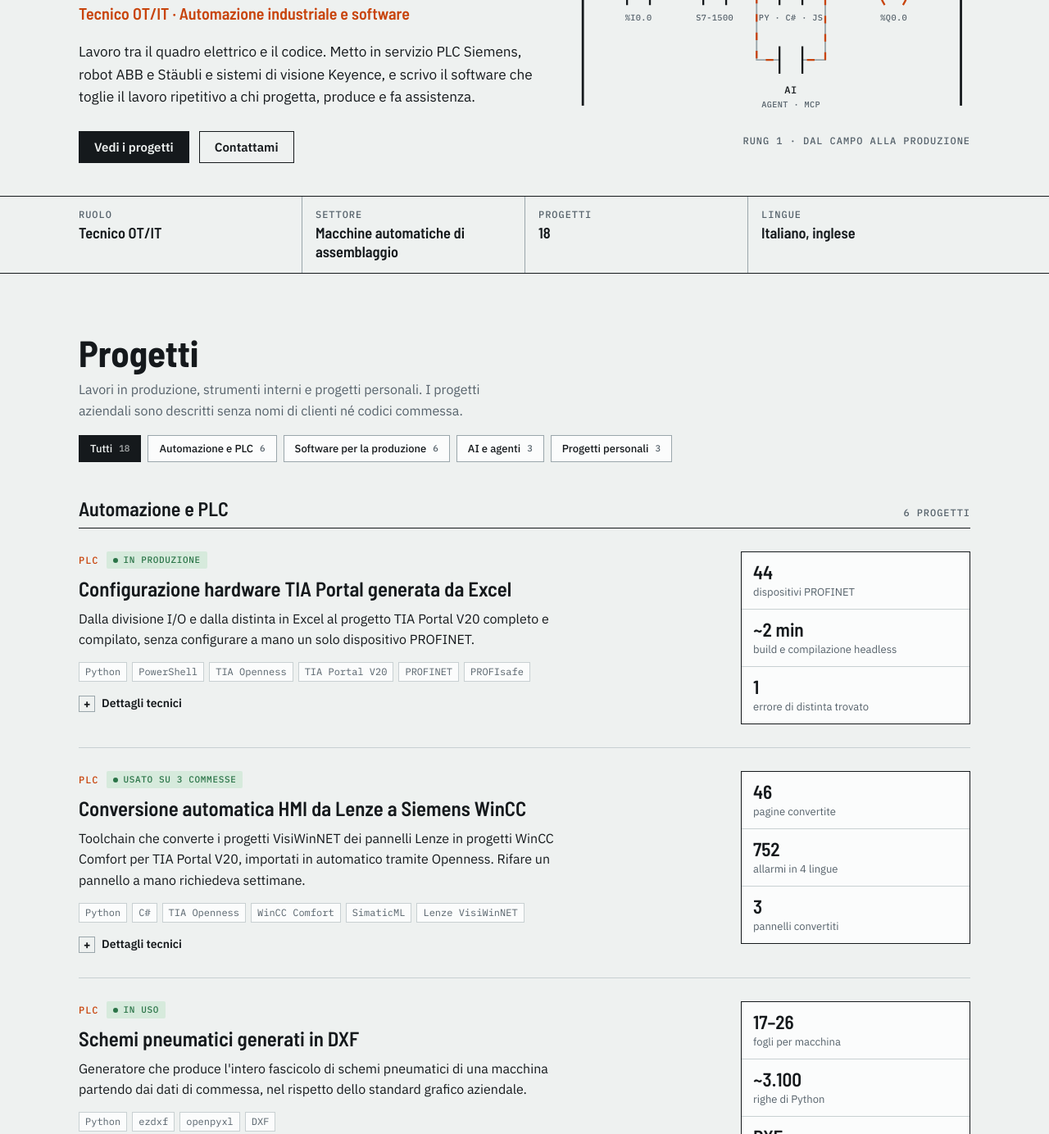
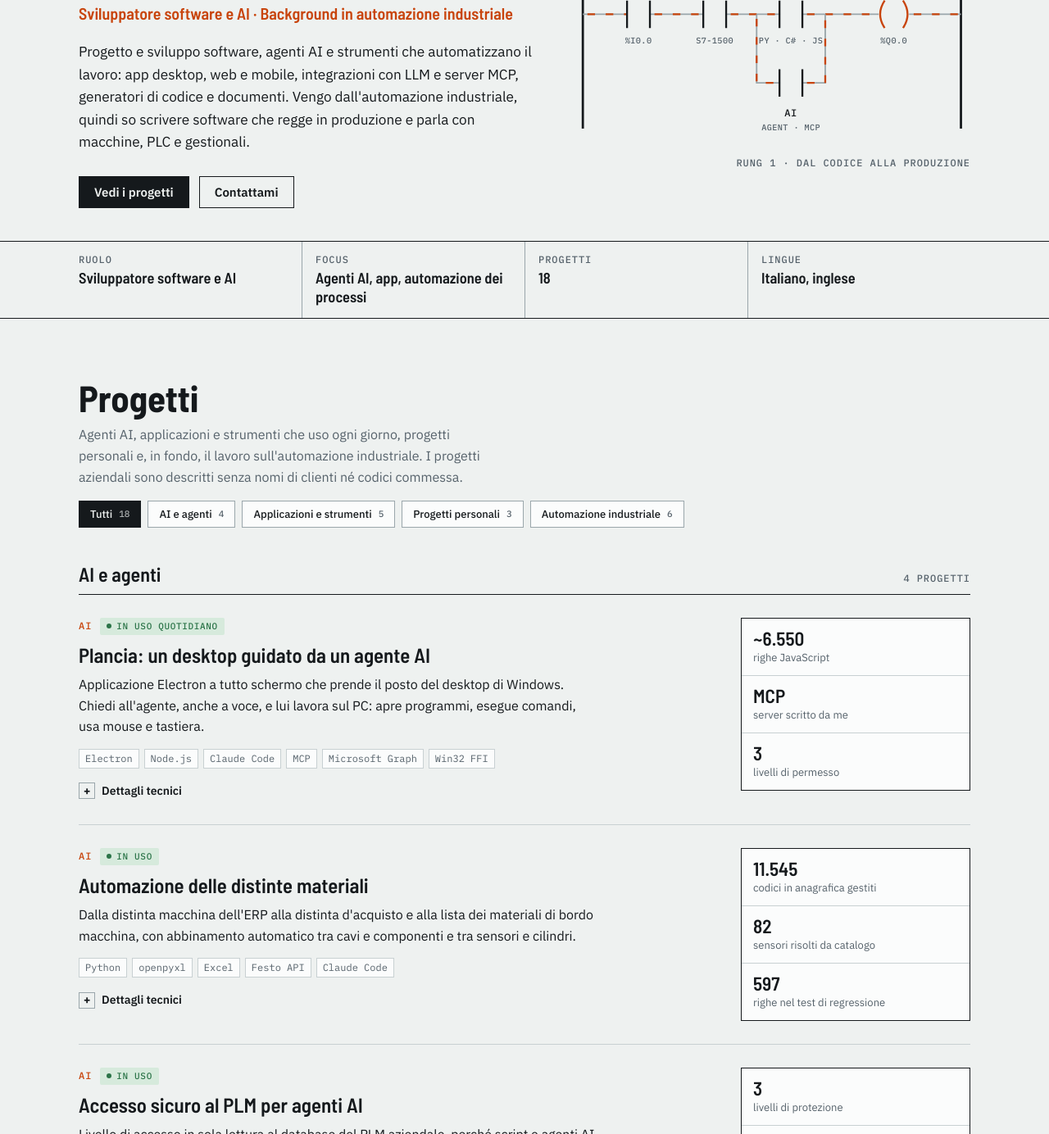
Before and after one commit to Nembri01/Nembri01.github.io, a plain HTML site: page index.html in a window 1280 px wide. Shown: the part 223-1607 px from the top of the page at 82% size. Drawn offline with Linux system fonts and the light colour scheme.

Commit message:
Portfolio: AI e software in primo piano

```diff
--- a/index.html
+++ b/index.html
@@ -6,7 +6,7 @@
 <!--PAGE-START-->
 <title>Riccardo Nembri Portfolio</title>
 <meta name="claude:viewport-fit-sides" content="cover">
-<meta name="description" content="Riccardo Nembri: tecnico OT/IT. Automazione industriale (Siemens TIA Portal, robot ABB e Stäubli, visione Keyence) e software per la produzione.">
+<meta name="description" content="Riccardo Nembri: sviluppatore software e AI. Agenti AI, server MCP, app desktop, web e mobile, automazione dei processi industriali.">
 <link rel="preconnect" href="https://fonts.googleapis.com">
 <link rel="preconnect" href="https://fonts.gstatic.com" crossorigin>
 <link rel="stylesheet" href="https://fonts.googleapis.com/css2?family=Barlow+Semi+Condensed:wght@500;600;700&family=IBM+Plex+Mono:wght@400;500&family=IBM+Plex+Sans:wght@400;500;600&display=swap">
@@ -314,8 +314,8 @@ footer p { max-width: 70ch; }
       <div>
         <p class="label" data-i18n="hero.eyebrow">Portfolio progetti</p>
         <h1>Riccardo Nembri</h1>
-        <p class="role" data-i18n="hero.role">Tecnico OT/IT · Automazione industriale e software</p>
-        <p class="pitch" data-i18n="hero.pitch">Lavoro tra il quadro elettrico e il codice. Metto in servizio PLC Siemens, robot ABB e Stäubli e sistemi di visione Keyence, e scrivo il software che toglie il lavoro ripetitivo a chi progetta, produce e fa assistenza.</p>
+        <p class="role" data-i18n="hero.role">Sviluppatore software e AI · Background in automazione industriale</p>
+        <p class="pitch" data-i18n="hero.pitch">Progetto e sviluppo software, agenti AI e strumenti che automatizzano il lavoro: app desktop, web e mobile, integrazioni con LLM e server MCP, generatori di codice e documenti. Vengo dall'automazione industriale, quindi so scrivere software che regge in produzione e parla con macchine, PLC e gestionali.</p>
         <div class="cta">
           <a class="btn primary" href="#progetti" data-i18n="hero.cta1">Vedi i progetti</a>
           <a class="btn" href="#contatti" data-i18n="hero.cta2">Contattami</a>
@@ -350,15 +350,15 @@ footer p { max-width: 70ch; }
           <text x="285" y="214" text-anchor="middle">AI</text>
           <text class="addr" x="285" y="232" text-anchor="middle">AGENT · MCP</text>
         </svg>
-        <figcaption class="label ladder-cap" data-i18n="ladder.cap">Rung 1 · Dal campo alla produzione</figcaption>
+        <figcaption class="label ladder-cap" data-i18n="ladder.cap">Rung 1 · Dal codice alla produzione</figcaption>
       </figure>
     </div>
   </section>
 
   <div class="titleblock">
     <div class="wrap">
-      <div class="cell"><p class="label" data-i18n="tb.role.l">Ruolo</p><p class="val" data-i18n="tb.role.v">Tecnico OT/IT</p></div>
-      <div class="cell"><p class="label" data-i18n="tb.sector.l">Settore</p><p class="val" data-i18n="tb.sector.v">Macchine automatiche di assemblaggio</p></div>
+      <div class="cell"><p class="label" data-i18n="tb.role.l">Ruolo</p><p class="val" data-i18n="tb.role.v">Sviluppatore software e AI</p></div>
+      <div class="cell"><p class="label" data-i18n="tb.sector.l">Focus</p><p class="val" data-i18n="tb.sector.v">Agenti AI, app, automazione dei processi</p></div>
       <div class="cell"><p class="label" data-i18n="tb.proj.l">Progetti</p><p class="val" id="tb-count">18</p></div>
       <div class="cell"><p class="label" data-i18n="tb.lang.l">Lingue</p><p class="val" data-i18n="tb.lang.v">Italiano, inglese</p></div>
     </div>
@@ -369,7 +369,7 @@ footer p { max-width: 70ch; }
       <div class="sec-head">
         <div>
           <h2 data-i18n="proj.title">Progetti</h2>
-          <p data-i18n="proj.sub">Lavori in produzione, strumenti interni e progetti personali. I progetti aziendali sono descritti senza nomi di clienti né codici commessa.</p>
+          <p data-i18n="proj.sub">Agenti AI, applicazioni e strumenti che uso ogni giorno, progetti personali e, in fondo, il lavoro sull'automazione industriale. I progetti aziendali sono descritti senza nomi di clienti né codici commessa.</p>
         </div>
         <div class="filters" id="filters" role="group" aria-label="Filtro"></div>
       </div>
@@ -426,15 +426,15 @@ const UI = {
   it: {
     "nav.projects": "Progetti", "nav.skills": "Competenze", "nav.contact": "Contatti",
     "hero.eyebrow": "Portfolio progetti",
-    "hero.role": "Tecnico OT/IT · Automazione industriale e software",
-    "hero.pitch": "Lavoro tra il quadro elettrico e il codice. Metto in servizio PLC Siemens, robot ABB e Stäubli e sistemi di visione Keyence, e scrivo il software che toglie il lavoro ripetitivo a chi progetta, produce e fa assistenza.",
+    "hero.role": "Sviluppatore software e AI · Background in automazione industriale",
+    "hero.pitch": "Progetto e sviluppo software, agenti AI e strumenti che automatizzano il lavoro: app desktop, web e mobile, integrazioni con LLM e server MCP, generatori di codice e documenti. Vengo dall'automazione industriale, quindi so scrivere software che regge in produzione e parla con macchine, PLC e gestionali.",
     "hero.cta1": "Vedi i progetti", "hero.cta2": "Contattami",
-    "ladder.sw": "SOFTWARE", "ladder.coil": "PRODUZIONE", "ladder.cap": "Rung 1 · Dal campo alla produzione",
-    "tb.role.l": "Ruolo", "tb.role.v": "Tecnico OT/IT",
-    "tb.sector.l": "Settore", "tb.sector.v": "Macchine automatiche di assemblaggio",
+    "ladder.sw": "SOFTWARE", "ladder.coil": "PRODUZIONE", "ladder.cap": "Rung 1 · Dal codice alla produzione",
+    "tb.role.l": "Ruolo", "tb.role.v": "Sviluppatore software e AI",
+    "tb.sector.l": "Focus", "tb.sector.v": "Agenti AI, app, automazione dei processi",
     "tb.proj.l": "Progetti", "tb.lang.l": "Lingue", "tb.lang.v": "Italiano, inglese",
     "proj.title": "Progetti",
-    "proj.sub": "Lavori in produzione, strumenti interni e progetti personali. I progetti aziendali sono descritti senza nomi di clienti né codici commessa.",
+    "proj.sub": "Agenti AI, applicazioni e strumenti che uso ogni giorno, progetti personali e, in fondo, il lavoro sull'automazione industriale. I progetti aziendali sono descritti senza nomi di clienti né codici commessa.",
     "filter.all": "Tutti", "more": "Dettagli tecnici", "repo": "Codice su GitHub",
     "sk.title": "Competenze", "sk.sub": "Gli strumenti che uso davvero nei progetti qui sopra.",
     "ct.title": "Parliamone",
@@ -447,15 +447,15 @@ const UI = {
   en: {
     "nav.projects": "Projects", "nav.skills": "Skills", "nav.contact": "Contact",
     "hero.eyebrow": "Project portfolio",
-    "hero.role": "OT/IT Technician · Industrial automation and software",
-    "hero.pitch": "I work between the control cabinet and the code. I commission Siemens PLCs, ABB and Stäubli robots and Keyence vision systems, and I write the software that takes repetitive work off the people who design, build and support the machines.",
+    "hero.role": "Software and AI developer · Industrial automation background",
+    "hero.pitch": "I design and build software, AI agents and tools that automate work: desktop, web and mobile apps, LLM integrations and MCP servers, code and document generators. I come from industrial automation, so I write software that holds up in production and talks to machines, PLCs and business systems.",
     "hero.cta1": "See the projects", "hero.cta2": "Get in touch",
-    "ladder.sw": "SOFTWARE", "ladder.coil": "PRODUCTION", "ladder.cap": "Rung 1 · From the field to production",
-    "tb.role.l": "Role", "tb.role.v": "OT/IT Technician",
-    "tb.sector.l": "Industry", "tb.sector.v": "Automated assembly machines",
+    "ladder.sw": "SOFTWARE", "ladder.coil": "PRODUCTION", "ladder.cap": "Rung 1 · From code to production",
+    "tb.role.l": "Role", "tb.role.v": "Software and AI developer",
+    "tb.sector.l": "Focus", "tb.sector.v": "AI agents, apps, process automation",
     "tb.proj.l": "Projects", "tb.lang.l": "Languages", "tb.lang.v": "Italian, English",
     "proj.title": "Projects",
-    "proj.sub": "Production work, internal tools and personal projects. Company projects are described without customer names or job numbers.",
+    "proj.sub": "AI agents, applications and tools in daily use, personal projects and, at the end, my industrial automation work. Company projects are described without customer names or job numbers.",
     "filter.all": "All", "more": "Technical details", "repo": "Code on GitHub",
     "sk.title": "Skills", "sk.sub": "The tools I actually use in the projects above.",
     "ct.title": "Let's talk",
@@ -468,10 +468,10 @@ const UI = {
 };
 
 const CATS = [
-  { id: "plc",      code: "PLC", it: "Automazione e PLC",          en: "Automation and PLC" },
-  { id: "factory",  code: "SW",  it: "Software per la produzione", en: "Software for production" },
-  { id: "ai",       code: "AI",  it: "AI e agenti",                en: "AI and agents" },
-  { id: "personal", code: "LAB", it: "Progetti personali",         en: "Personal projects" }
+  { id: "ai",       code: "AI",  it: "AI e agenti",                   en: "AI and agents" },
+  { id: "factory",  code: "SW",  it: "Applicazioni e strumenti",      en: "Applications and tools" },
+  { id: "personal", code: "LAB", it: "Progetti personali",            en: "Personal projects" },
+  { id: "plc",      code: "PLC", it: "Automazione industriale",       en: "Industrial automation" }
 ];
 
 const STATUS = {
@@ -608,7 +608,7 @@ const PROJECTS = [
 
   /* ---------------- FACTORY SOFTWARE ---------------- */
   {
-    cat: "factory", status: "use",
+    cat: "ai", status: "use",
     it: { t: "Automazione delle distinte materiali",
           s: "Dalla distinta macchina dell'ERP alla distinta d'acquisto e alla lista dei materiali di bordo macchina, con abbinamento automatico tra cavi e componenti e tra sensori e cilindri.",
           d: ["Divide la distinta in elettrica, pneumatica, Festo, finecorsa e cavi",
@@ -722,7 +722,7 @@ const PROJECTS = [
 
   /* ---------------- AI ---------------- */
   {
-    cat: "ai", status: "daily",
+    cat: "ai", status: "daily", top: true,
     it: { t: "Plancia: un desktop guidato da un agente AI",
           s: "Applicazione Electron a tutto schermo che prende il posto del desktop di Windows. Chiedi all'agente, anche a voce, e lui lavora sul PC: apre programmi, esegue comandi, usa mouse e tastiera.",
           d: ["Agente Claude Code sempre attivo con tre modalità: sola lettura, chiedi, autonomo. I comandi di sola lettura vengono riconosciuti e approvati da soli",
@@ -832,12 +832,12 @@ const PROJECTS = [
 ];
 
 const SKILLS = [
+  { it: "Software", en: "Software", items: ["Python", "C#, .NET 9, WPF", "JavaScript, Node.js, Electron", "HTML, CSS, Canvas", "PowerShell", "SQL Server, SQLite", "Git, CI (Codemagic)"] },
+  { it: "AI e automazione", en: "AI and automation", items: ["Claude Code", "Integrazione LLM / LLM integration", "Server MCP / MCP servers", "Agenti con permessi / Permissioned agents", "OCR, OpenCV", "Approvazione umana / Human-in-the-loop"] },
+  { it: "IT", en: "IT", items: ["Windows, Active Directory", "Microsoft 365, Graph API", "Reti di fabbrica / Plant networks", "Git"] },
   { it: "PLC e HMI", en: "PLC and HMI", items: ["Siemens TIA Portal V20", "S7-1500, F-CPU", "WinCC Comfort / Unified", "TIA Openness API", "PROFINET, PROFIsafe", "ET200SP, AS-i, IO-Link"] },
   { it: "Robot e visione", en: "Robots and vision", items: ["ABB OmniCore", "Stäubli CS9, VAL3", "Keyence (IV4, telecamere)", "Cognex", "Messa in servizio / Commissioning"] },
-  { it: "Campo e officina", en: "Field and workshop", items: ["Festo CPX-AP, CMMT-AS", "Schemi elettrici e pneumatici", "Distinte e PLM", "CNC Fanuc 0i-F", "Documentazione CE"] },
-  { it: "Software", en: "Software", items: ["Python", "C#, .NET 9, WPF", "JavaScript, Node.js, Electron", "PowerShell", "SQL Server, SQLite"] },
-  { it: "AI e automazione", en: "AI and automation", items: ["Claude Code", "Server MCP / MCP servers", "Agenti con permessi / Permissioned agents", "OCR, OpenCV", "Approvazione umana / Human-in-the-loop"] },
-  { it: "IT", en: "IT", items: ["Windows, Active Directory", "Microsoft 365, Graph API", "Reti di fabbrica / Plant networks", "Git"] }
+  { it: "Campo e officina", en: "Field and workshop", items: ["Festo CPX-AP, CMMT-AS", "Schemi elettrici e pneumatici", "Distinte e PLM", "CNC Fanuc 0i-F", "Documentazione CE"] }
 ];
 
 const METHOD = {
@@ -914,7 +914,7 @@ function projectRow(p, cat) {
 function renderProjects() {
   const box = $("#groups"); box.innerHTML = "";
   CATS.filter(c => filter === "all" || filter === c.id).forEach(c => {
-    const list = PROJECTS.filter(p => p.cat === c.id);
+    const list = PROJECTS.filter(p => p.cat === c.id).sort((a, b) => (b.top ? 1 : 0) - (a.top ? 1 : 0));
     const g = el("div", "group");
     g.appendChild(el("div", "group-head", `<h3>${c[lang]}</h3><span class="label">${list.length} ${t("projects.n")}</span>`));
     list.forEach(p => g.appendChild(projectRow(p, c)));
```
